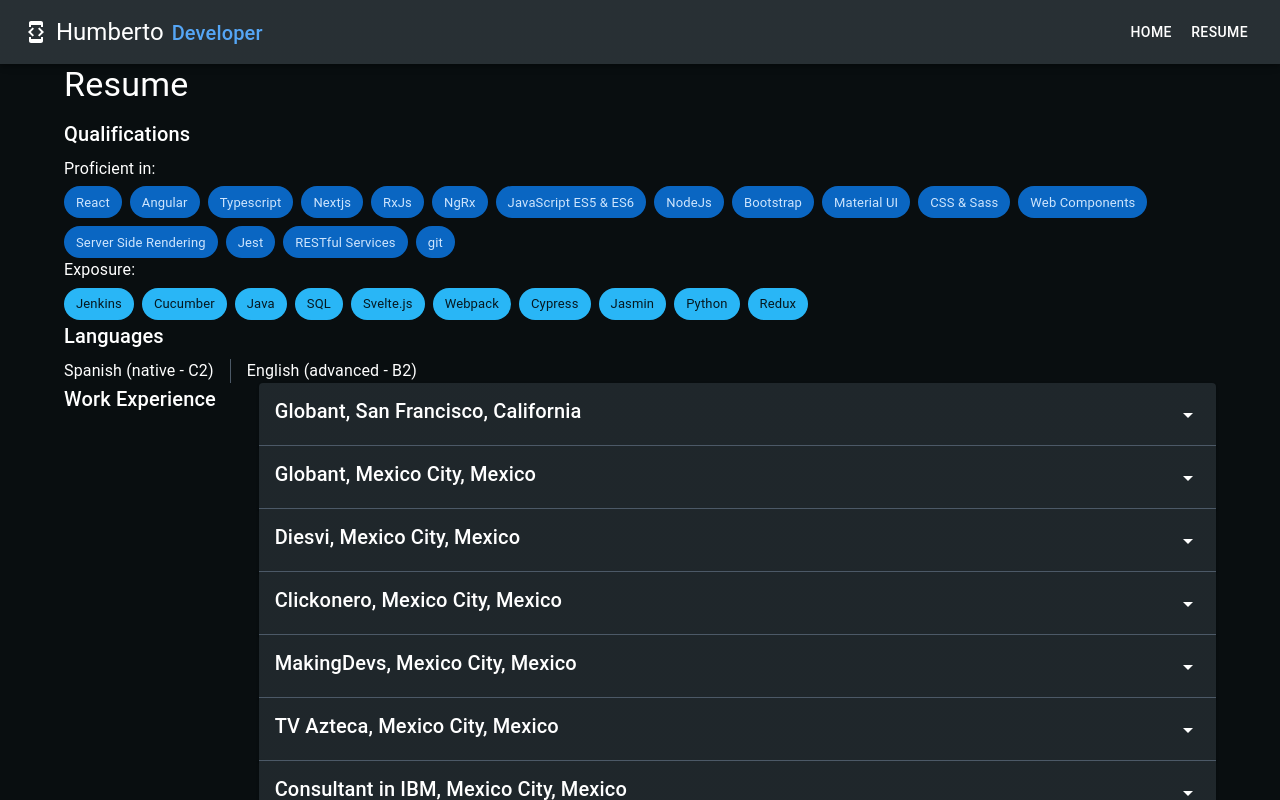
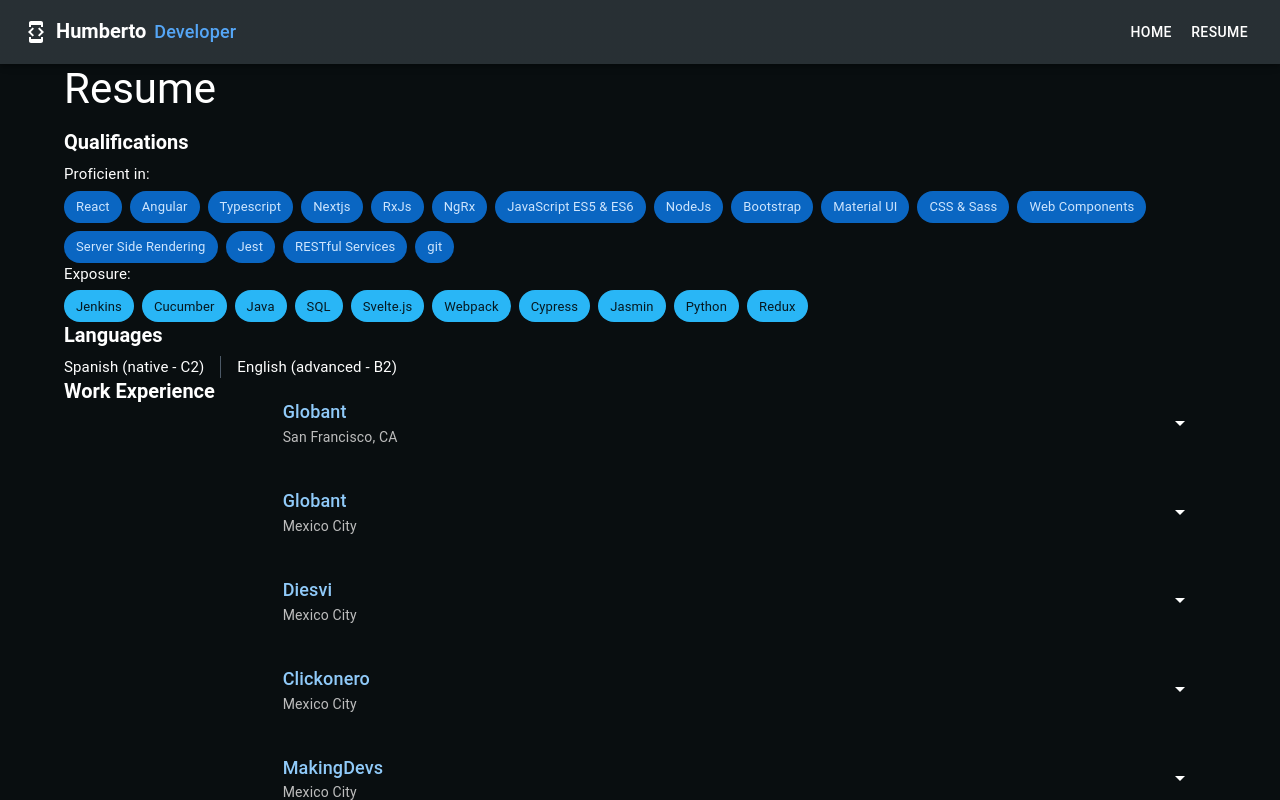
Before and after one commit to beto2do/beto2do.github.io, a Next.js app: page /resume in a window 1280 px wide. Shown: the top 800 px of the page. Built offline with nearby package versions, Linux system fonts and the light colour scheme.

Commit message:
improve typography in resume page

```diff
--- a/src/app/getLPTheme.tsx
+++ b/src/app/getLPTheme.tsx
@@ -125,6 +125,86 @@
             selected: brand[800],
         },
     },
+    typography: {
+      h1: {
+        fontSize: 60,
+        fontWeight: 600,
+        lineHeight: 78 / 70,
+        letterSpacing: -0.2,
+      },
+      h2: {
+        fontSize: 48,
+        fontWeight: 600,
+        lineHeight: 1.2,
+      },
+      h3: {
+        fontSize: 42,
+        lineHeight: 1.2,
+      },
+      h4: {
+        fontSize: 36,
+        fontWeight: 500,
+        lineHeight: 1.5,
+      },
+      h5: {
+        fontSize: 20,
+        fontWeight: 600,
+      },
+      h6: {
+        fontSize: 18,
+      },
+      subtitle1: {
+        fontSize: 18,
+      },
+      subtitle2: {
+        fontSize: 16,
+      },
+      body1: {
+        fontWeight: 400,
+        fontSize: 15,
+      },
+      body2: {
+        fontWeight: 400,
+        fontSize: 14,
+      },
+      caption: {
+        fontWeight: 400,
+        fontSize: 12,
+      },
+    },
+    components: {
+      MuiAccordion: {
+        defaultProps: {
+          elevation: 0,
+          disableGutters: true,
+        },
+        styleOverrides: {
+          root: {
+            padding: 8,
+            overflow: 'clip',
+            backgroundColor: gray[900],
+            border: 'none',
+            ':before': {
+              backgroundColor: 'transparent',
+            },
+          }
+        },
+      },
+      MuiAccordionSummary: {
+        styleOverrides: {
+          root: {
+            border: 'none',
+            borderRadius: 8,
+            '&:hover': { backgroundColor: gray[800] },
+          },
+        },
+      },
+      MuiAccordionDetails: {
+        styleOverrides: {
+          root: { mb: 20, border: 'none' },
+        },
+      },
+    },
     }
 }
 
--- a/src/app/layout.tsx
+++ b/src/app/layout.tsx
@@ -1,6 +1,6 @@
 import type { Metadata } from "next";
 import { Inter } from "next/font/google";
-import { ThemeProvider, createTheme } from '@mui/material/styles';
+import { ThemeProvider } from '@mui/material/styles';
 import theme from "@/app/getLPTheme";
 import CssBaseline from '@mui/material/CssBaseline';
 import NavBar from "@/components/NavBar";
--- a/src/app/page.module.css
+++ /dev/null
@@ -1,230 +0,0 @@
-.main {
-  display: flex;
-  flex-direction: column;
-  justify-content: space-between;
-  align-items: center;
-  padding: 6rem;
-  min-height: 100vh;
-}
-
-.description {
-  display: inherit;
-  justify-content: inherit;
-  align-items: inherit;
-  font-size: 0.85rem;
-  max-width: var(--max-width);
-  width: 100%;
-  z-index: 2;
-  font-family: var(--font-mono);
-}
-
-.description a {
-  display: flex;
-  justify-content: center;
-  align-items: center;
-  gap: 0.5rem;
-}
-
-.description p {
-  position: relative;
-  margin: 0;
-  padding: 1rem;
-  background-color: rgba(var(--callout-rgb), 0.5);
-  border: 1px solid rgba(var(--callout-border-rgb), 0.3);
-  border-radius: var(--border-radius);
-}
-
-.code {
-  font-weight: 700;
-  font-family: var(--font-mono);
-}
-
-.grid {
-  display: grid;
-  grid-template-columns: repeat(4, minmax(25%, auto));
-  max-width: 100%;
-  width: var(--max-width);
-}
-
-.card {
-  padding: 1rem 1.2rem;
-  border-radius: var(--border-radius);
-  background: rgba(var(--card-rgb), 0);
-  border: 1px solid rgba(var(--card-border-rgb), 0);
-  transition: background 200ms, border 200ms;
-}
-
-.card span {
-  display: inline-block;
-  transition: transform 200ms;
-}
-
-.card h2 {
-  font-weight: 600;
-  margin-bottom: 0.7rem;
-}
-
-.card p {
-  margin: 0;
-  opacity: 0.6;
-  font-size: 0.9rem;
-  line-height: 1.5;
-  max-width: 30ch;
-  text-wrap: balance;
-}
-
-.center {
-  display: flex;
-  justify-content: center;
-  align-items: center;
-  position: relative;
-  padding: 4rem 0;
-}
-
-.center::before {
-  background: var(--secondary-glow);
-  border-radius: 50%;
-  width: 480px;
-  height: 360px;
-  margin-left: -400px;
-}
-
-.center::after {
-  background: var(--primary-glow);
-  width: 240px;
-  height: 180px;
-  z-index: -1;
-}
-
-.center::before,
-.center::after {
-  content: "";
-  left: 50%;
-  position: absolute;
-  filter: blur(45px);
-  transform: translateZ(0);
-}
-
-.logo {
-  position: relative;
-}
-/* Enable hover only on non-touch devices */
-@media (hover: hover) and (pointer: fine) {
-  .card:hover {
-    background: rgba(var(--card-rgb), 0.1);
-    border: 1px solid rgba(var(--card-border-rgb), 0.15);
-  }
-
-  .card:hover span {
-    transform: translateX(4px);
-  }
-}
-
-@media (prefers-reduced-motion) {
-  .card:hover span {
-    transform: none;
-  }
-}
-
-/* Mobile */
-@media (max-width: 700px) {
-  .content {
-    padding: 4rem;
-  }
-
-  .grid {
-    grid-template-columns: 1fr;
-    margin-bottom: 120px;
-    max-width: 320px;
-    text-align: center;
-  }
-
-  .card {
-    padding: 1rem 2.5rem;
-  }
-
-  .card h2 {
-    margin-bottom: 0.5rem;
-  }
-
-  .center {
-    padding: 8rem 0 6rem;
-  }
-
-  .center::before {
-    transform: none;
-    height: 300px;
-  }
-
-  .description {
-    font-size: 0.8rem;
-  }
-
-  .description a {
-    padding: 1rem;
-  }
-
-  .description p,
-  .description div {
-    display: flex;
-    justify-content: center;
-    position: fixed;
-    width: 100%;
-  }
-
-  .description p {
-    align-items: center;
-    inset: 0 0 auto;
-    padding: 2rem 1rem 1.4rem;
-    border-radius: 0;
-    border: none;
-    border-bottom: 1px solid rgba(var(--callout-border-rgb), 0.25);
-    background: linear-gradient(
-      to bottom,
-      rgba(var(--background-start-rgb), 1),
-      rgba(var(--callout-rgb), 0.5)
-    );
-    background-clip: padding-box;
-    backdrop-filter: blur(24px);
-  }
-
-  .description div {
-    align-items: flex-end;
-    pointer-events: none;
-    inset: auto 0 0;
-    padding: 2rem;
-    height: 200px;
-    background: linear-gradient(
-      to bottom,
-      transparent 0%,
-      rgb(var(--background-end-rgb)) 40%
-    );
-    z-index: 1;
-  }
-}
-
-/* Tablet and Smaller Desktop */
-@media (min-width: 701px) and (max-width: 1120px) {
-  .grid {
-    grid-template-columns: repeat(2, 50%);
-  }
-}
-
-@media (prefers-color-scheme: dark) {
-  .vercelLogo {
-    filter: invert(1);
-  }
-
-  .logo {
-    filter: invert(1) drop-shadow(0 0 0.3rem #ffffff70);
-  }
-}
-
-@keyframes rotate {
-  from {
-    transform: rotate(360deg);
-  }
-  to {
-    transform: rotate(0deg);
-  }
-}
--- a/src/components/Resume/ExperienceView.tsx
+++ b/src/components/Resume/ExperienceView.tsx
@@ -6,6 +6,8 @@
 import AccordionDetails from '@mui/material/AccordionDetails';
 import ArrowDropDownIcon from '@mui/icons-material/ArrowDropDown';
 import Accordion from '@mui/material/Accordion';
+import Stack from '@mui/material/Stack';
+import { blue, grey } from '@mui/material/colors';
 
 interface ExperienceViewProps {
     experience: Experience;
@@ -16,7 +18,10 @@
     return (
         <Accordion>
             <AccordionSummary expandIcon={<ArrowDropDownIcon />}>
-                <Typography variant="h6" gutterBottom>{experience.company}, {experience.location}</Typography>
+                <Stack spacing={0}>
+                    <Typography variant="h6" color={blue[200]}>{experience.company}</Typography>
+                    <Typography variant="body2" color={ grey[400]}>{experience.location}</Typography>
+                </Stack>
             </AccordionSummary>
             <AccordionDetails>
                 {experience.projects.map((project) => <ProjectView key={project.name} project={project} />)}
--- a/src/components/Resume/WorkExperienceView.tsx
+++ b/src/components/Resume/WorkExperienceView.tsx
@@ -14,10 +14,10 @@
     return (
         <Box sx={{ flexGrow: 1 }}>
             <Grid container spacing={2}>
-                <Grid xs={2}>
-                    <Typography variant="h6" gutterBottom>Work Experience</Typography>
+                <Grid xs={12} md={2}>
+                    <Typography variant="h5" gutterBottom>Work Experience</Typography>
                 </Grid>
-                <Grid xs={10}>
+                <Grid xs={12} md={10}>
                     {experiences.map((experience) => <ExperienceView key={experience.company} experience={experience} />)}
                 </Grid>
             </Grid>
--- a/src/components/Resume/index.tsx
+++ b/src/components/Resume/index.tsx
@@ -13,13 +13,13 @@
 const ResumeView: FC<ResumeProps> = ({ resume }) => {
     return (
         <Container sx={{ display: 'flex', flexDirection: 'column',}}>
-            <Typography variant="h4" gutterBottom>Resume</Typography>
-            <Typography variant="h6" gutterBottom>Qualifications</Typography>
+            <Typography variant="h3" gutterBottom>Resume</Typography>
+            <Typography variant="h5" gutterBottom>Qualifications</Typography>
             <Typography variant="body1" gutterBottom>Proficient in:</Typography>
             <SkillsView skills={resume.skills.filter(skill => skill.level === SkillLevel.EXPERT)} color='primary' />
             <Typography variant="body1" gutterBottom>Exposure:</Typography>
             <SkillsView skills={resume.skills.filter(skill => skill.level === SkillLevel.FAMILIAR)} color='info' />
-            <Typography variant="h6" gutterBottom>Languages</Typography>
+            <Typography variant="h5" gutterBottom>Languages</Typography>
             <LanguageView languages={resume.languages} />
             <WorkExperienceView experiences={resume.experience} />
         </Container>
--- a/src/data/resume.json
+++ b/src/data/resume.json
@@ -13,7 +13,7 @@
         {
             "degree": "Computer Engineering",
             "university": "Universidad Nacional Autónoma de México",
-            "location": "Mexico City, Mexico",
+            "location": "Mexico City",
             "startDate": "2005-08-01",
             "endDate": "2009-08-01"
         }
@@ -21,12 +21,12 @@
     "experience": [
         {
             "company": "Globant",
-            "location": "San Francisco, California",
+            "location": "San Francisco, CA",
             "projects": [
                 {
                     "title": "Web UI Developer Sr, Software Designer",
                     "name": "Google(FA)",
-                    "startDate": "2024-01-01",
+                    "startDate": "Jan 2024",
                     "endDate": "Present",
                     "responsibilities": [
                         "Integrated Chat Bot of Dialog Flow CX and highlighted it with React. That view is used in presales with clients.",
@@ -44,8 +44,8 @@
                 {
                     "title": "Web UI Developer Sr, Software Designer",
                     "name": "Citibank - Support Wealth Program",
-                    "startDate": "2020-01-01",
-                    "endDate": "2023-12-01",
+                    "startDate": "Jan 2020",
+                    "endDate": "Dic 2023",
                     "responsibilities": [
                         "Implemented Angular features for the wealth domain. Developed tiles to show transactions and holdings on the dashboard. Created charts to show the net worth of accounts. Created two learning modules to courses and articles related to investment.",
                         "Implemented new Angular features for the credit card domain. Developed forms where a customer can apply for a new credit card in citi.",
@@ -141,7 +141,7 @@
         },
         {
             "company": "Globant",
-            "location": "Mexico City, Mexico",
+            "location": "Mexico City",
             "projects": [
                 {
                     "title": "Web UI Developer Sr",
@@ -229,7 +229,7 @@
         },
         {
             "company": "Diesvi",
-            "location": "Mexico City, Mexico",
+            "location": "Mexico City",
             "projects": [
                 {
                     "title": "Technical Leader",
@@ -258,7 +258,7 @@
         },
         {
             "company": "Clickonero",
-            "location": "Mexico City, Mexico",
+            "location": "Mexico City",
             "projects": [
                 {
                     "title": "Web Developer",
@@ -283,7 +283,7 @@
         },
         {
             "company": "MakingDevs",
-            "location": "Mexico City, Mexico",
+            "location": "Mexico City",
             "projects": [
                 {
                     "title": "Web Developer Sr (Grails framework)",
@@ -305,7 +305,7 @@
         },
         {
             "company": "TV Azteca",
-            "location": "Mexico City, Mexico",
+            "location": "Mexico City",
             "projects": [
                 {
                     "title": "Web Developer Sr",
@@ -334,7 +334,7 @@
         },
         {
             "company": "Consultant in IBM",
-            "location": "Mexico City, Mexico",
+            "location": "Mexico City",
             "projects": [
                 {
                     "title": "Web Developer Jr",
@@ -355,7 +355,7 @@
         },
         {
             "company": "IXPAN",
-            "location": "Mexico City, Mexico",
+            "location": "Mexico City",
             "projects": [
                 {
                     "title": "Java Developer Jr",
```
Also changed, not shown: src/components/Resume/ProjectView.tsx (+23 -9 lines).
